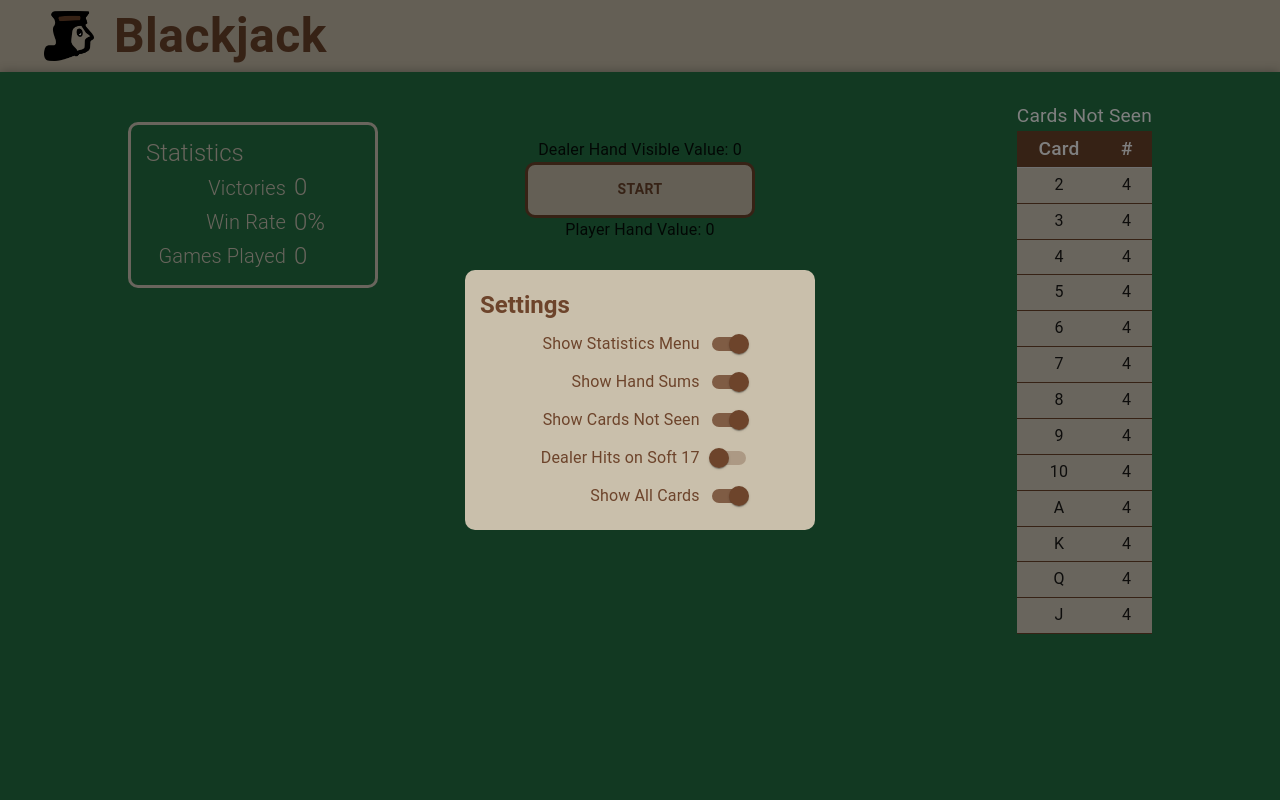
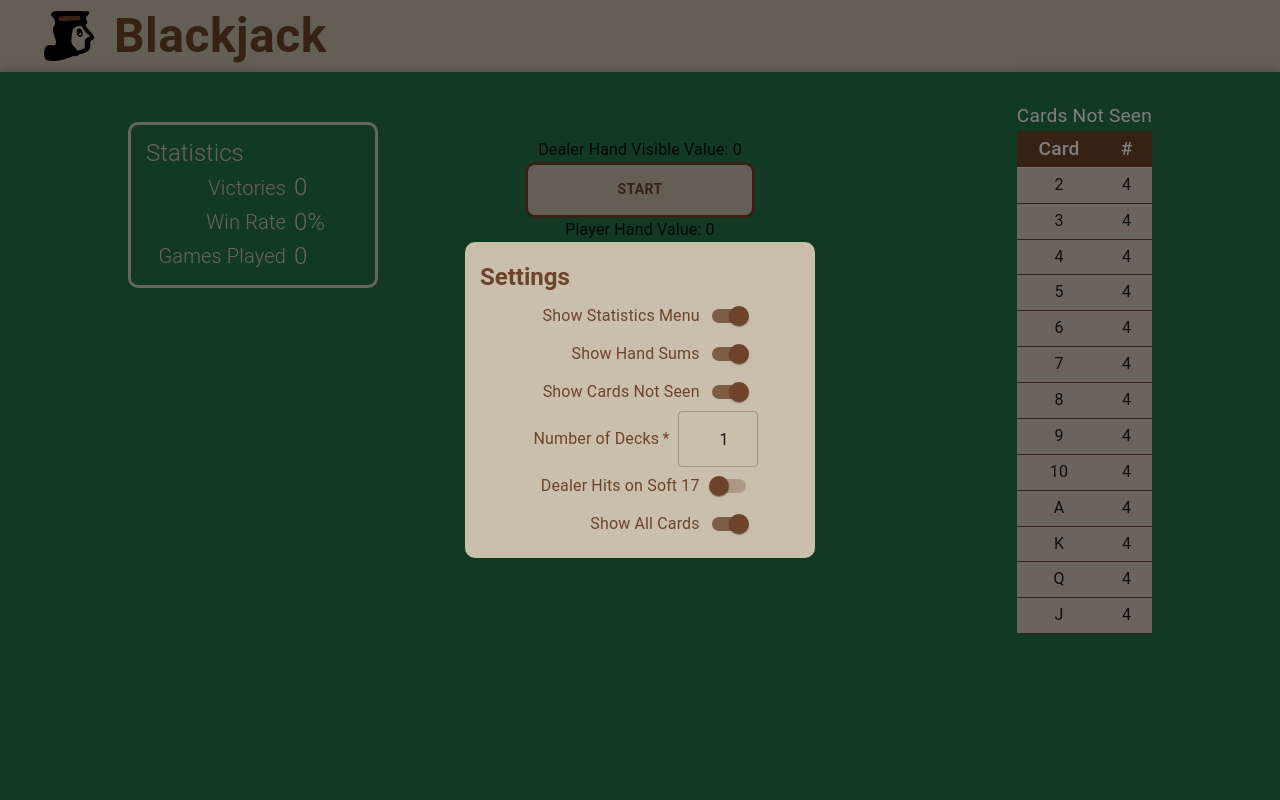
Before and after one commit to EthanNguyen-Tu/Blackjack, a Next.js app: page / in a window 1280 px wide. Both pictures are taken after a click on the button "settings". Shown: the top 800 px of the page. Built offline with nearby package versions, Linux system fonts and the light colour scheme; some icons are missing.

Commit message:
feat(Settings): add text field for number of decks

```diff
--- a/src/app/App.tsx
+++ b/src/app/App.tsx
@@ -1,6 +1,6 @@
 "use client";
 
-import { useState } from "react";
+import { ChangeEvent, useState } from "react";
 import { Grid } from "@mui/system";
 import Settings from "@/app/ui/Settings/Settings";
 import AllCards from "./pages/AllCards";
@@ -24,6 +24,10 @@ function App() {
     const toggleHandSum = () => setShowHandSum(!showHandSum);
     const toggleCardsNotSeen = () => setShowCardsNotSeen(!showCardsNotSeen);
     const toggleSoft17 = () => setSoft17(!soft17);
+    const handleNumOfDecksChange = (event: ChangeEvent<HTMLInputElement>) => {
+        const value = event.target.value;
+        setNumOfDecks(value === "" ? 1 : Number(value));
+    };
 
     return (
         <Grid container sx={{ bgcolor: "background.default" }}>
@@ -58,6 +62,8 @@ function App() {
                             toggleCardsNotSeen={toggleCardsNotSeen}
                             soft17={soft17}
                             toggleSoft17={toggleSoft17}
+                            numOfDecks={numOfDecks}
+                            handleNumOfDecksChange={handleNumOfDecksChange}
                         />
                     </Toolbar>
                 </AppBar>
--- a/src/app/ui/Settings/Settings.tsx
+++ b/src/app/ui/Settings/Settings.tsx
@@ -1,8 +1,8 @@
 "use client";
 
-import { useState } from "react";
+import { ChangeEvent, Dispatch, SetStateAction, useState } from "react";
 import styles from "./Settings.module.css";
-import { IconButton, Typography } from "@mui/material";
+import { IconButton, TextField, Typography } from "@mui/material";
 import SettingsIcon from "@mui/icons-material/Settings";
 import CloseIcon from "@mui/icons-material/Close";
 import { Grid } from "@mui/system";
@@ -21,6 +21,8 @@ interface SettingsProps {
     toggleCardsNotSeen: () => void;
     soft17: boolean;
     toggleSoft17: () => void;
+    numOfDecks: number;
+    handleNumOfDecksChange: (event: ChangeEvent<HTMLInputElement>) => void;
 }
 
 function Settings({
@@ -34,6 +36,8 @@ function Settings({
     toggleCardsNotSeen,
     soft17,
     toggleSoft17,
+    numOfDecks,
+    handleNumOfDecksChange,
 }: SettingsProps) {
     const [isVisible, setIsVisible] = useState(false);
 
@@ -116,6 +120,27 @@ function Settings({
                                 />
                                 <FormControlLabel
                                     control={
+                                        <TextField
+                                            type="number"
+                                            required={true}
+                                            value={numOfDecks}
+                                            onChange={handleNumOfDecksChange}
+                                            sx={{ width: 80, ml: 1 }}
+                                            slotProps={{
+                                                htmlInput: {
+                                                    style: {
+                                                        textAlign: "right",
+                                                    },
+                                                    min: 1,
+                                                },
+                                            }}
+                                        />
+                                    }
+                                    label="Number of Decks"
+                                    labelPlacement="start"
+                                />
+                                <FormControlLabel
+                                    control={
                                         <Switch
                                             checked={soft17}
                                             onChange={toggleSoft17}
```
